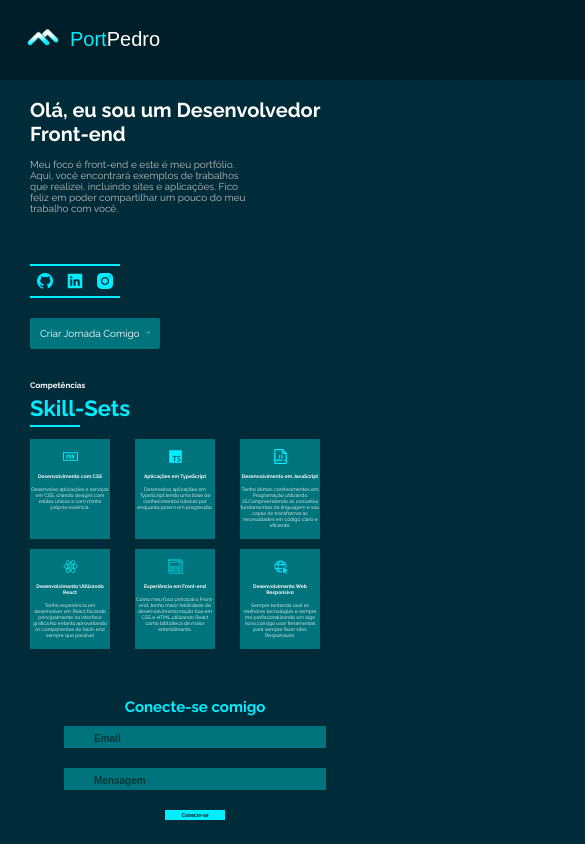
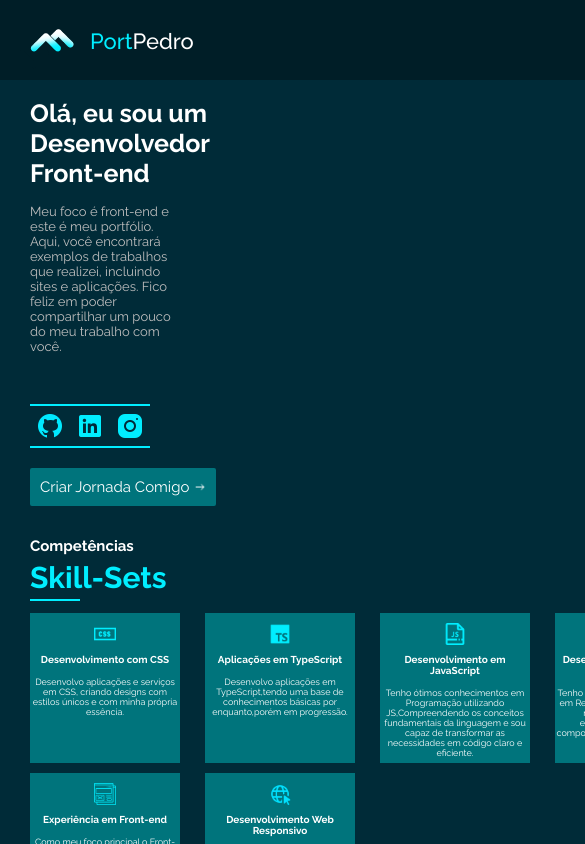
Before and after one commit to PedroPaulo-Git/MyRepository-in-React, a React (Create React App) app: page / in a window 390 px wide. Shown: the top 844 px of the page, 585 px wide, since content can reach past the window. Built offline with nearby package versions, Linux system fonts and the light colour scheme.

Commit message:
more changes

```diff
--- a/src/components/contact.tsx
+++ b/src/components/contact.tsx
@@ -14,8 +14,10 @@ function Contact(){
             <input className={style.buttoncontact}type="submit" value="Conecte-se" />
 
 
-        </main> <span className={style.spann}>
-        (81) 98152-3701<img src={Iconwpp} style={{width:20,marginLeft:10}}/></span>
+        </main> <span className={style.spann}>(81) 98152-3701<img className={style.wpp} src={Iconwpp} style={{
+            width:20,marginLeft:10
+
+       }}/></span>
         </div>
     )
 }
--- a/src/styles/App.module.css
+++ b/src/styles/App.module.css
@@ -14,8 +14,8 @@ body{
         font-size: px;
     }
     img{
-        width: 50px;
-        height:5px;
+        width: 70px;
+        height:12px;
         margin-left: 0;
     }
     main{
@@ -24,12 +24,12 @@ body{
 
     }
     h1{
-        font-size: 20px;
+        font-size: 25px;
 
     }
 
     p{
-        font-size: 10px;
+        font-size: 13px;
     }
   }
 main{
--- a/src/styles/Home.module.css
+++ b/src/styles/Home.module.css
@@ -46,20 +46,21 @@ h1{
 
     .homeall{
         display: block;
-        margin-top: 20%;
+        margin-top: 25%;
         padding: 20px;
-        width: 150%;
+        width: 100%;
     }
     .homebutton{
-        font-size: 10px;
+        font-size: 15px;
         margin-top: 20px;
         padding-inline: 10px ;
         padding-block: 10px;
     }
     .seguir{
-        margin-top: 2px;
-        width: 5px;
-         margin-left: 5px;
+        margin-top: 3px;
+        width: 12px;
+        height: 12px;
+        margin-left: 5px;
     }
 }
 @media(max-width: 450px){
--- a/src/styles/contact.module.css
+++ b/src/styles/contact.module.css
@@ -72,17 +72,16 @@
     color: white;
 }
 @media(max-width: 767px){
+    img.wpp{
+        width: 5px !important;
+        height: 5px;
+    }
+    .spann{
+        font-size: 5px;
+    }
     .containerContact{
-        width: 300px;
-        flex-direction: column;
-        padding: 20px;
-        display: flex;
-        flex-wrap: wrap;
-        margin: auto;
-        margin-bottom: 15%;
-        margin-top: 10%;
-        justify-content: center;
-        align-items: center;
+        width: 400px;
+       margin-left: 30%;
 
     }
     .h1contact{
@@ -104,13 +103,12 @@
 
     }
     .buttoncontact{
-        font-weight: 00;
-        color: rgb(0, 36, 37);
-        font-size: 5px;
+
+        font-size: 8px;
         border: none;
         background-color:rgb(0, 238, 255);
-        width: 20%;
-        height: 10px;
+        width: 30%;
+        height: 20px;
 
     }
 }
--- a/src/styles/header.css
+++ b/src/styles/header.css
@@ -52,16 +52,22 @@ h1.logoname1{
     color: rgb(0, 238, 255);
 }
 
-@media(max-width: 767px) {
+@media(max-width: 900px) {
     .header{
         width: 150%;
     }
     h1.logoname1{
-        font-size: 20px;
+        font-size: 22px;
+        font-weight: 500;
+        font-family: "Raleway",sans-serif;
+
 
     }
     h1.logoname{
-        font-size: 20px
+        font-size: 22px;
+        font-weight: 500;
+        font-family: "Raleway",sans-serif;
+
     }
 
     .mainheader{
@@ -69,9 +75,16 @@ h1.logoname1{
       margin-left: 20px;
     }
     .logo{
-        height: 50px;
-        margin-top: 12px;
+        height: 70px;
+        width: 70px;
+        margin-top: 5px;
+    }
+    .maincontainerskill{
+        margin-top: 5%;
+        display: grid;
+        grid-template-columns: repeat(3,100px);
+        column-gap:5px;
+        row-gap: 10px;
     }
 
-
 }
--- a/src/styles/navg.css
+++ b/src/styles/navg.css
@@ -50,7 +50,7 @@ span.headerNav{
     transition: all 0.4s;
     width: 100%;
   }
-  @media(max-width: 767px) {
+  @media(max-width: 900px) {
 
     #navegationheader{
       display: none;
--- a/src/styles/skillsets.module.css
+++ b/src/styles/skillsets.module.css
@@ -69,12 +69,10 @@ h5{
     margin-top: 10px;
 }
 @media(max-width: 767px){
-    .skillall{
 
-    }
     .pskill{
         margin-bottom: 0;
-        font-size: 5px;
+        font-size:9px;
         color: white;
     }
     .maincontainerskill{
@@ -93,11 +91,11 @@ h5{
 
     }
     h3{
-        font-size: 8px;
+        font-size: 15px;
     }
     .imgskill{
-        width: 15px;
-        height: 15px;
+        width: 22px;
+        height: 22px;
     }
     .skillset_style{
         transition: width 2s ease-in-out;
@@ -112,21 +110,39 @@ h5{
        width: 100px;
     }
     h1.h1skill{
-        font-size: 22px;
+        font-size: 30px;
         display: flex;
         color: rgb(0, 238, 255);
         margin: 0;
     }
     h5{
-        font-size: 5px;
+        font-size: 10px;
     }
 }
-@media (max-width:400px){
+@media (max-width:900px){
     .maincontainerskill{
         margin-top: 5%;
         display: grid;
-        grid-template-columns: repeat(3,100px);
-        column-gap:5px;
+        grid-template-columns: repeat(3,220px);
+        column-gap:35px;
         row-gap: 10px;
     }
 }
+@media (max-width:767px){
+    .maincontainerskill{
+        margin-top: 5%;
+        display: grid;
+        grid-template-columns: repeat(4,150px);
+        margin-right: 10px;
+        column-gap:25px;
+        row-gap: 10px;
+    }
+    .containerskill{
+
+        height: 150px;
+        width: 150px;
+        padding: 0;
+
+
+    }
+}
--- a/src/styles/social.module.css
+++ b/src/styles/social.module.css
@@ -11,9 +11,9 @@
     border-top: 2px solid rgb(0, 238, 255);
     border-bottom: 2px solid rgb(0, 238, 255);
 }
-@media(max-width: 767px){
+@media(max-width: 900px){
     .imgsocial{
-    width: 20px;
-    height: 20px;
+    width: 30px;
+    height: 30px;
     }
 }
```
